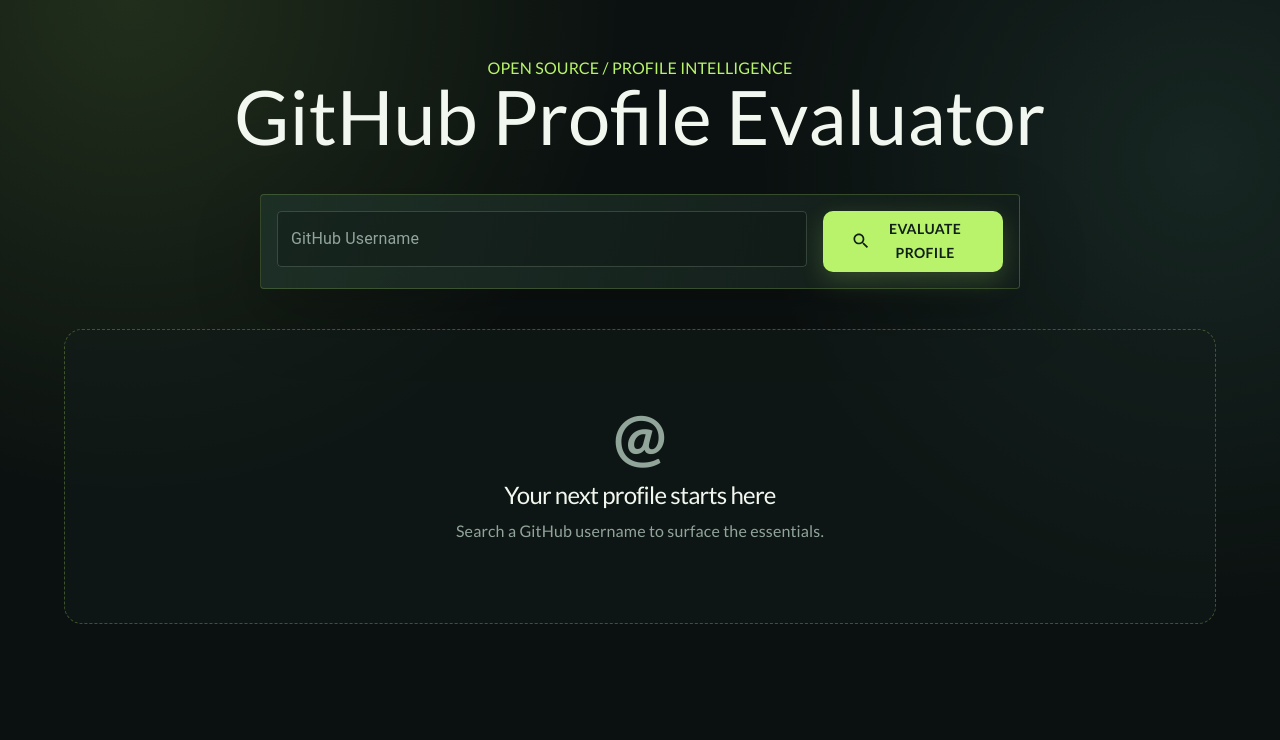
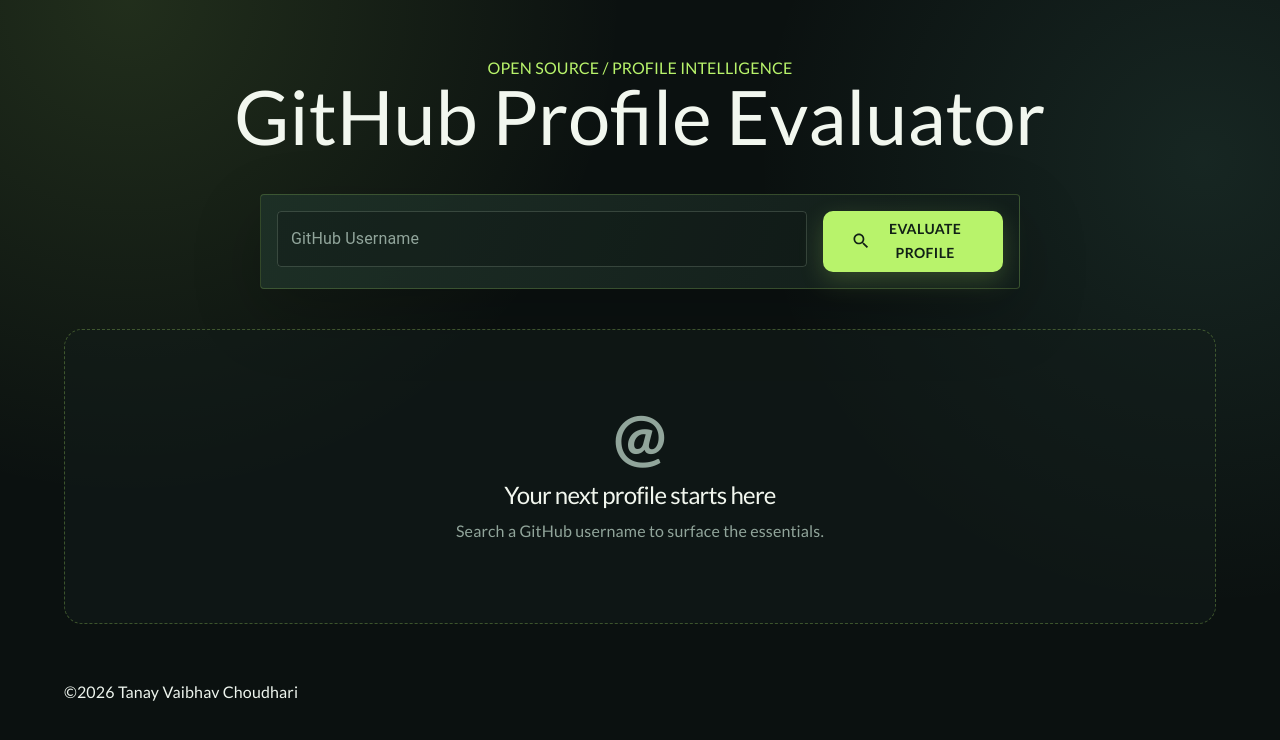
Before and after one commit to TanayChoudhari/react-github-profile-analyzer, a React (Vite) app: page / in a window 1280 px wide. Shown: the top 740 px of the page. Built offline with nearby package versions, Linux system fonts and the light colour scheme.

Commit message:
Added copyright, footer and validations

```diff
--- a/src/App.css
+++ b/src/App.css
@@ -1,3 +1,27 @@
 .app {
     min-height: 100vh;
   }
+
+.app-footer {
+  margin: 24px 0 20px;
+  padding-top: 18px;
+  border-top: 1px solid var(--line);
+  text-align: center;
+}
+
+.app-footer-copy {
+  display: inline-flex !important;
+  align-items: center;
+  color: var(--muted) !important;
+  font-size: 0.78rem !important;
+  letter-spacing: 0.08em;
+  text-transform: uppercase;
+}
+
+.copyright-symbol {
+  display: inline-flex;
+  align-items: center;
+  margin-right: 5px;
+  font-size: 0.9rem;
+  line-height: 1;
+}
--- a/src/App.jsx
+++ b/src/App.jsx
@@ -1,10 +1,12 @@
 import { Container } from '@mui/material'
 import Dashboard from './pages/Dashboard'
+import Footer from './components/Footer'
 
 function App() {
   return (
     <Container maxWidth="lg" className="app-shell">
       <Dashboard />
+      <Footer />
     </Container>
   )
 }
--- /dev/null
+++ b/src/components/Footer.jsx
@@ -0,0 +1,16 @@
+import { Box, Typography } from '@mui/material'
+
+export default function Footer() {
+  const year = new Date().getFullYear()
+
+  return (
+    <Box component="footer" className="app-footer">
+      <Typography className="app-footer-copy">
+        <Box component="span" className="copyright-symbol" aria-hidden="true">
+          &copy;
+        </Box>
+        {year} Tanay Vaibhav Choudhari
+      </Typography>
+    </Box>
+  )
+}
--- a/src/pages/Dashboard.jsx
+++ b/src/pages/Dashboard.jsx
@@ -4,24 +4,27 @@
   TextField,
   Button,
   Paper,
+  Alert,
 } from '@mui/material'
 
 import SearchIcon from '@mui/icons-material/Search'
 
 import { useRef, useState } from 'react'
-import { getGithubProfile } from '../services/githubApi'
+import { getGithubProfile } from '../services/getUserDetailByUsername.service'
 import ProfileHeader from '../components/ProfileHeader';
 import ProfileStats from '../components/ProfileStats';
 
 export default function Dashboard() {
 	const usernameRef = useRef();
 	const [profile, setProfile] = useState(null)
+  const [error, setError] = useState('')
 	const [loading, setLoading] = useState(false)
 
 	const handleAnalyze = async () => {
 		try {
 			const username = usernameRef.current.value;
 			if(username){
+        setError('')
 				setLoading(true)
 			  const data = await getGithubProfile(username)
 				setProfile(data)
@@ -29,6 +32,8 @@
 		}
 		catch (error){
 			console.error(error)
+      setProfile(null)
+      setError(error.message)
 		}
 		finally{
 			setLoading(false)
@@ -88,6 +93,12 @@
 
         </Paper>
 
+        {error && (
+          <Alert severity="error" sx={{ maxWidth: 760, mx: 'auto', mb: 5 }}>
+            {error}
+          </Alert>
+        )}
+
 
         {/* Profile */}
         <Box className="results-area">
--- a/src/services/githubApi.js
+++ b/src/services/getUserDetailByUsername.service.js
@@ -6,7 +6,7 @@
   )
 
   if (!response.ok) {
-    throw new Error('Failed to fetch profile')
+    throw new Error(`Failed to fetch Github profile for ${username}. Please enter a valid username`)
   }
 
   return response.json()
```
